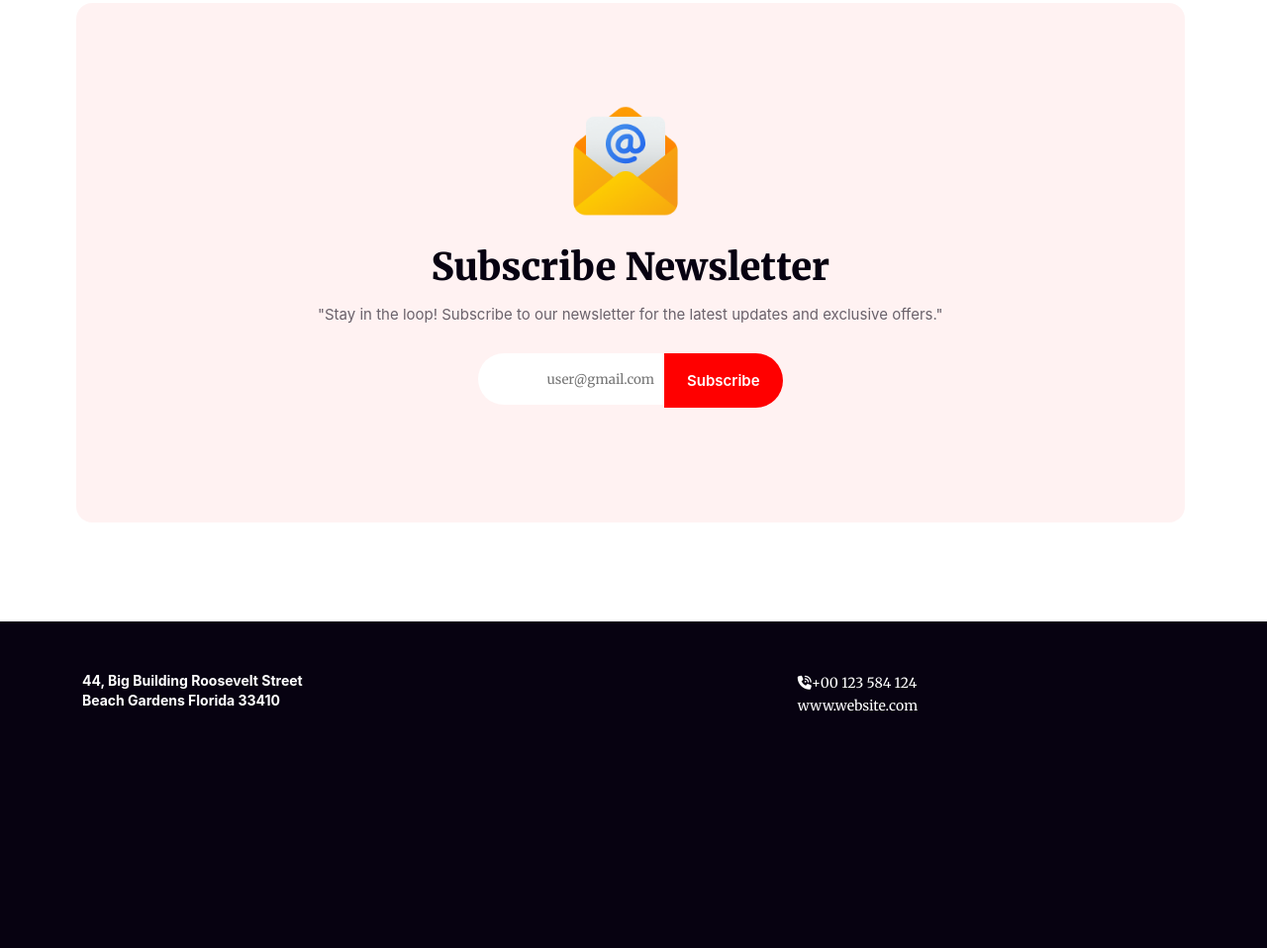
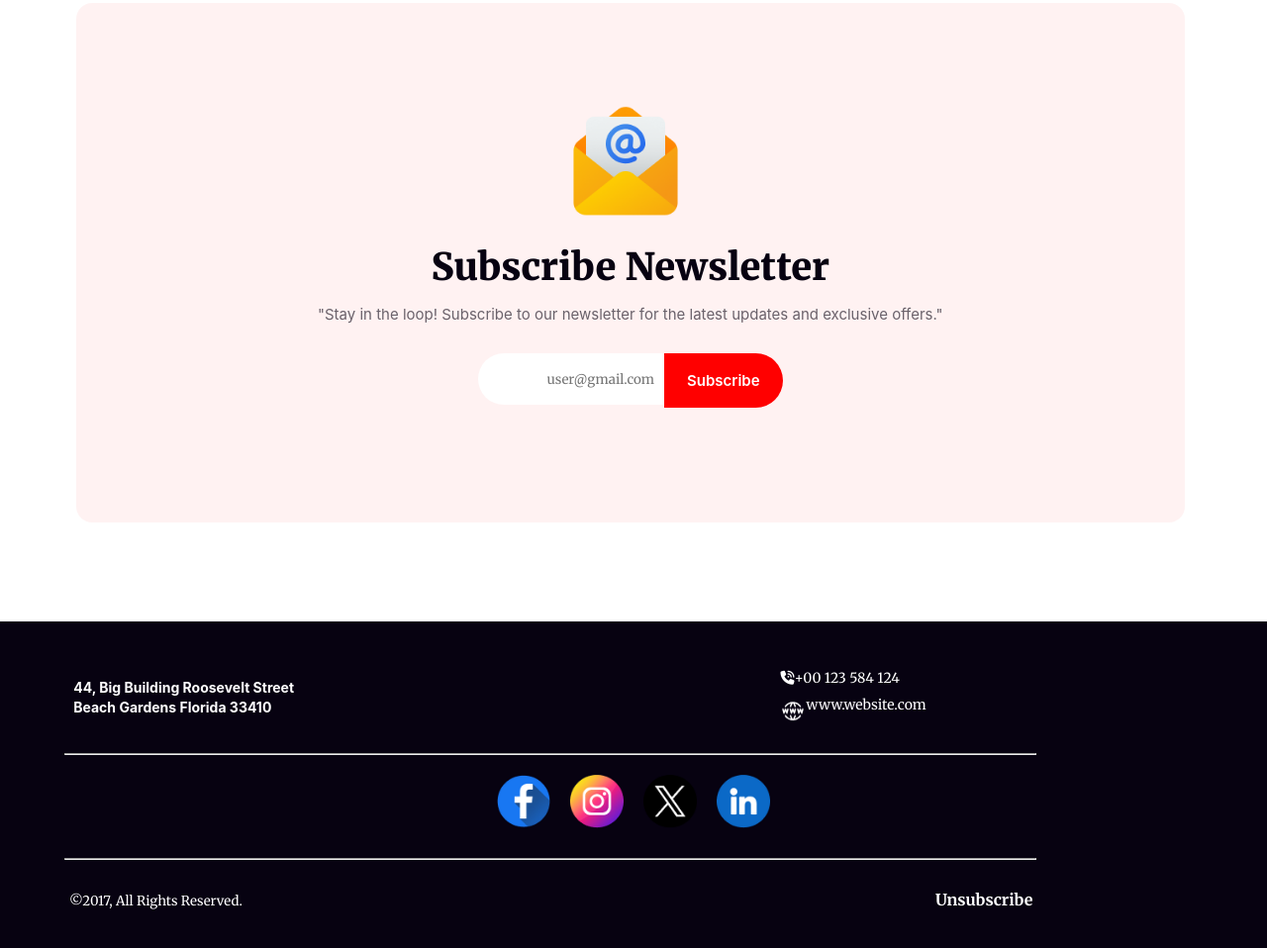
Before and after one commit to samiha782/B9A1-New-Year-New-Mission-main, a plain HTML site: page index.html in a window 1280 px wide. Shown: the part 3183-4141 px from the top of the page at 99% size. Drawn offline with Linux system fonts and the light colour scheme.

Commit message:
complet footer section

```diff
--- a/index.html
+++ b/index.html
@@ -108,6 +108,7 @@
     </main>
     <footer id="footer">
         <section class="footer-section">
+            <!-- address section -->
             <div class="address-section">
                 <div>
                     <h5 class="address">44, Big Building Roosevelt Street <br>Beach
@@ -116,9 +117,34 @@
                     </h5>
                 </div>
                 <div class="phone-web">
-                    <p><i class="fa-solid fa-phone-volume"></i>+00 123 584 124</p>
-                    <p id="web">www.website.com</p>
+                    <div>
+                        <p><i class="fa-solid fa-phone-volume"></i>+00 123 584 124</p>
+                    </div>
+                    <div class="web-footer">
+                        <img id="web" src="resources/Website.png" alt="">
+                        <p>www.website.com</p>
+                    </div>
                 </div>
+            </div>
+            <!-- social section -->
+            <div>
+                <hr id="h-line1">
+            </div>
+            <div id="social-section">
+                <div class="social">
+                    <img src="resources/Facebook.png" alt="">
+                    <img src="resources/Instagram.png" alt="">
+                    <img src="resources/Twitter.png" alt="">
+                    <img src="resources/Linkedin.png" alt="">
+                </div>
+            </div>
+            <div>
+                <hr id="h-line1">
+            </div>
+            <!--  All Rights Reserved. -->
+            <div id="f-id">
+                <p class="p-tag"><small>&copy;2017, All Rights Reserved.</small></p>
+                <h4 class="h-tag">Unsubscribe</h4>
             </div>
         </section>
     </footer>
--- a/styles/style.css
+++ b/styles/style.css
@@ -305,7 +305,44 @@ img {
   font-style: normal;
   font-weight: 500;
 }
+.web-footer {
+  display: flex;
+  justify-content: space-between;
+  align-items: center;
+  gap: 2px;
+}
 #web {
   color: #fff;
   padding-top: 15px;
+  width: 24px;
+  height: 24px;
 }
+#h-line1 {
+  width: 980px;
+  height: 0.1px;
+  margin-left: 65px;
+  margin-top: 30px;
+}
+.social {
+  display: flex;
+  gap: 20px;
+  justify-content: center;
+  padding-top: 10px;
+}
+.social > img {
+  width: 54px;
+  height: 54px;
+}
+#f-id {
+  display: flex;
+}
+.p-tag {
+  color: white;
+  margin-left: 70px;
+  margin-top: 30px;
+}
+.h-tag {
+  color: white;
+  margin-top: 30px;
+  padding-left: 700px;
+}
```
